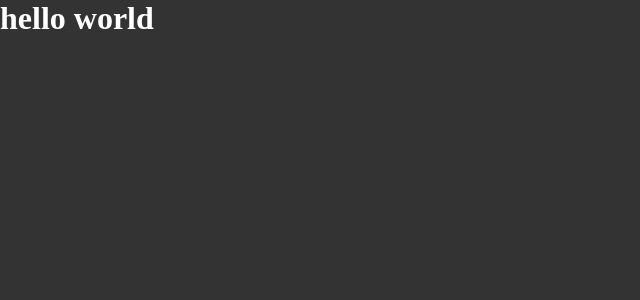
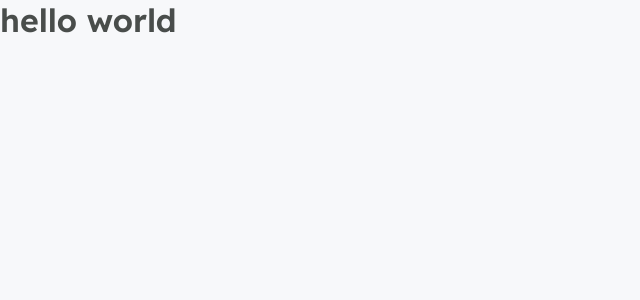
Before and after one commit to JonathanAndrade19/NLW-05, a Next.js app: page / in a window 1280 px wide. Shown: the top 300 px of the page, without its empty margins (0-640 px from the left). Built offline with nearby package versions, Linux system fonts and the light colour scheme.

Commit message:
inserting scss in project

```diff
--- a/package.json
+++ b/package.json
@@ -10,7 +10,8 @@
   "dependencies": {
     "next": "10.1.3",
     "react": "17.0.2",
-    "react-dom": "17.0.2"
+    "react-dom": "17.0.2",
+    "sass": "^1.32.11"
   },
   "devDependencies": {
     "@types/react": "^17.0.3",
--- a/src/pages/_app.tsx
+++ b/src/pages/_app.tsx
@@ -1,4 +1,4 @@
-import '../styles/global.css'
+import '../styles/global.scss'
 
 function MyApp({ Component, pageProps }) {
   return <Component {...pageProps} />
--- /dev/null
+++ b/src/pages/_document.tsx
@@ -0,0 +1,18 @@
+import Document, { Html, Head, Main, NextScript } from 'next/document';
+
+export default class MyDocument extends Document {
+    render() {
+        return (
+            <Html>
+                <Head>
+                    <link rel="preconnect" href="https://fonts.gstatic.com" />
+                    <link href="https://fonts.googleapis.com/css2?family=Inter&family=Lexend:wght@500;600&display=swap" rel="stylesheet"></link>
+                </Head>
+                <body>
+                    <Main/>
+                    <NextScript/>
+                </body>
+            </Html>
+        );
+    }
+}
--- a/src/styles/global.css
+++ /dev/null
@@ -1,9 +0,0 @@
-* {
-  margin: 0;
-  padding: 0;
-  box-sizing: border-box;
-}
-body {
-  background-color: #333;
-  color: #fff;
-}
--- /dev/null
+++ b/src/styles/global.scss
@@ -0,0 +1,69 @@
+* {
+  margin: 0;
+  padding: 0;
+  box-sizing: border-box;
+}
+
+:root {
+  --white: #fff;
+
+  --gray-50: #f7f8fa;
+  --gray-100: #e6e8eb;
+  --gray-200: #afb2b1;
+  --gray-500: #808080;
+  --gray-800: #494d4b;
+
+  --green-500: #04d361;
+
+  --purple-300: #9f75ff;
+  --purple-400: #9164fa;
+  --purple-500: #8257e5;
+  --purple-800: #6f48c9;
+}
+
+@media (max-width: 1080px) {
+  html {
+    font-size: 93.75%;
+  }
+}
+
+@media (max-width: 720px) {
+  html {
+    font-size: 87.5%;
+  }
+}
+
+body {
+  background-color: var(--gray-50);
+}
+
+body,
+input,
+textarea,
+button {
+  font: 500 1rem Inter, sans-serif;
+  color: var(--gray-500);
+}
+
+h1,
+h2,
+h3,
+h4,
+h5,
+h6 {
+  font-weight: 600;
+  font-family: Lexend, sans-serif;
+  color: var(--gray-800);
+}
+
+h1 {
+  font-size: 2rem;
+}
+
+h2 {
+  font-size: 1.5rem;
+}
+
+button {
+  cursor: pointer;
+}
```
Also changed, not shown: 1 other file (tests, documents, lock files or other folders).
